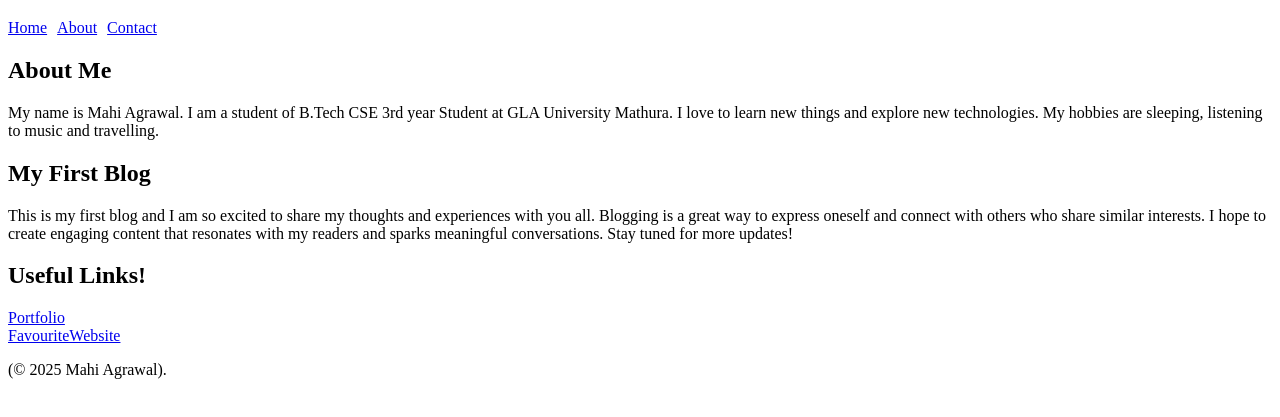
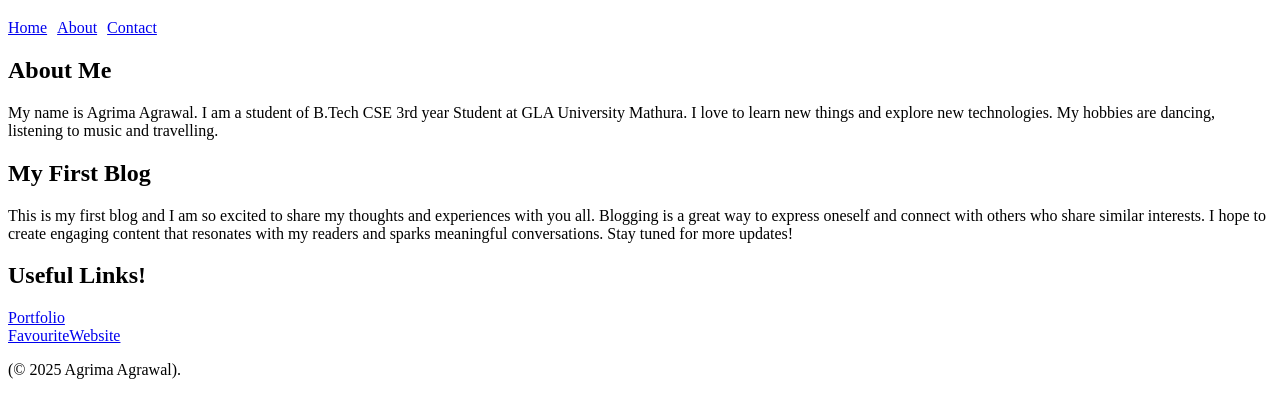
Before and after one commit to agrimaagrawal2/Frontend-Dev, a plain HTML site: page CompleteWebPage.html in a window 1280 px wide. Shown: the part 61-478 px from the top of the page. Drawn offline with Linux system fonts and the light colour scheme.

Commit message:
Update CompleteWebPage.html

```diff
--- a/CompleteWebPage.html
+++ b/CompleteWebPage.html
@@ -15,7 +15,7 @@
         <main>
         <section>
             <h2>About Me</h2>
-            <p>My name is Mahi Agrawal. I am a student of B.Tech CSE 3rd year Student at GLA University Mathura. I love to learn new things and explore new technologies. My hobbies are sleeping, listening to music and travelling.</p>
+            <p>My name is Agrima Agrawal. I am a student of B.Tech CSE 3rd year Student at GLA University Mathura. I love to learn new things and explore new technologies. My hobbies are dancing, listening to music and travelling.</p>
         </section>
         <article>
             <h2>My First Blog</h2>
@@ -28,7 +28,8 @@
         </aside>
     </main>
     <footer>
-        <p>(© 2025 Mahi Agrawal).</p>
+        <p>(© 2025 Agrima Agrawal).</p>
     </footer>
 </body>
+
 </html>
```
